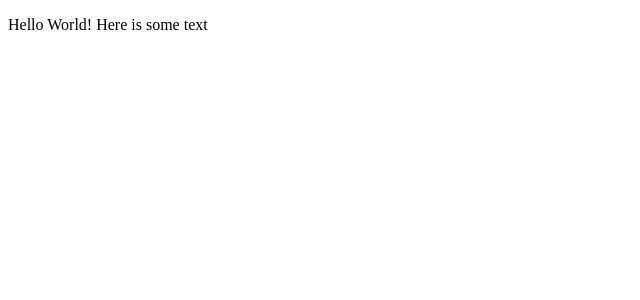
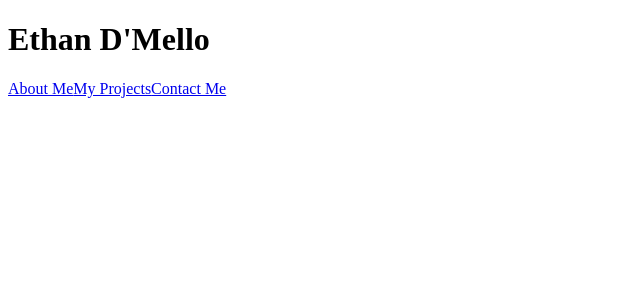
Before and after one commit to EthanDMello/react-portfolio, a React (Create React App) app: page / in a window 1280 px wide. Shown: the top 300 px of the page, without its empty margins (0-640 px from the left). Built offline with nearby package versions, Linux system fonts and the light colour scheme.

Commit message:
filling out components

```diff
--- a/src/App.js
+++ b/src/App.js
@@ -1,10 +1,10 @@
-import React from 'react';
+import React from "react";
 // TODO: Add a comment explaining what this import statement is doing
-import HelloReact from './components/HelloReact';
+import Header from "./components/Header";
 
 // TODO: Add a comment explaining the purpose of the App component
 function App() {
-  return <HelloReact />;
+  return <Header />;
 }
 
 export default App;
--- /dev/null
+++ b/src/components/Header.js
@@ -0,0 +1,16 @@
+import React from "react";
+import Nav from "./Navigation";
+
+function Header() {
+  return (
+    <header>
+      {/* <!-- Header with name --> */}
+      <div class="header">
+        <h1>Ethan D'Mello</h1>
+      </div>
+      <Nav />
+    </header>
+  );
+}
+
+export default Header;
--- /dev/null
+++ b/src/components/Navigation.js
@@ -0,0 +1,22 @@
+import React from "react";
+
+function Navigation() {
+  return (
+    <>
+      {/* <!-- Navigation section --> */}
+      <div class="links">
+        <a class="navLinks" href="#aboutMeHeader">
+          About Me
+        </a>
+        <a class="navLinks" href="#myProjects">
+          My Projects
+        </a>
+        <a class="navLinks" href="#contactMe">
+          Contact Me
+        </a>
+      </div>
+    </>
+  );
+}
+
+export default Navigation;
```
Also changed, not shown: src/components/Footer.js (added, +13 -0 lines), src/components/Project.js (added, +7 -0 lines), brief/README.md (added), 1 other file (tests, documents, lock files or other folders).
